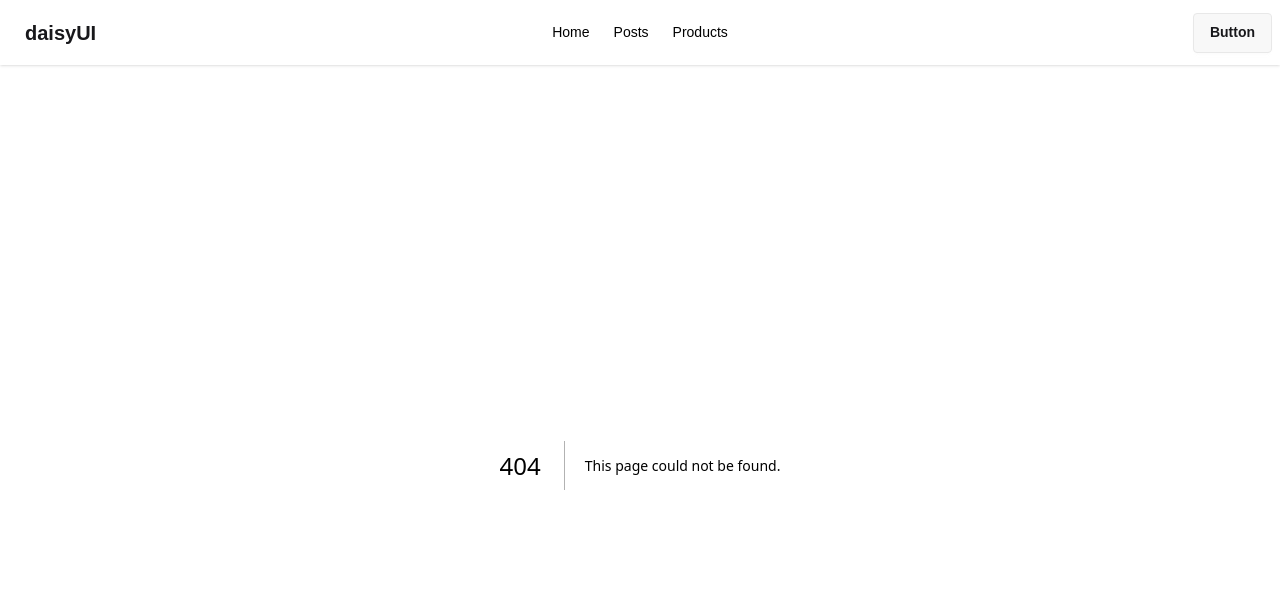
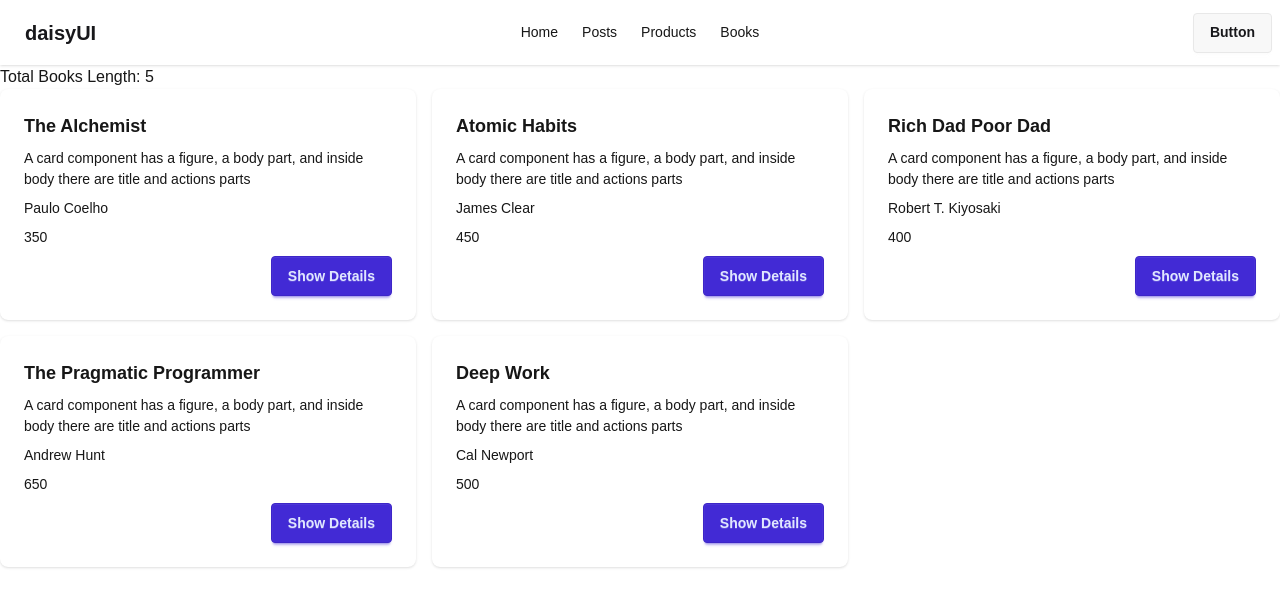
Before and after one commit to ashaasarkaar/next-data-fetch-ln-repo, a Next.js app: page /books in a window 1280 px wide. Before the commit this address had no page. Shown: the top 606 px of the page. Built offline with nearby package versions, Linux system fonts and the light colour scheme; data requests are answered from the project's data file.

Commit message:
(advanced) generateStaticParams (Dynamic Pages Optimization)

```diff
--- a/db.json
+++ b/db.json
@@ -4,9 +4,9 @@
   "products": [
     {
       "id": 1,
-      "name": "Wireless Bluetooth Headphones",
+      "name": "less Bluetooth Headphones Gadget",
       "category": "Electronics",
-      "price": 2000,
+      "price": 1000,
       "stock": 25,
       "description": "High-quality wireless headphones with clear sound and deep bass.",
       "image": "https://placehold.co/300x200?text=Headphones",
@@ -14,7 +14,7 @@
     },
     {
       "id": 2,
-      "name": "Smart Apple Watch",
+      "name": "Smart Elephant Apple Watch",
       "category": "Electronics",
       "price": 2500,
       "stock": 15,
@@ -44,7 +44,7 @@
     },
     {
       "id": 5,
-      "name": "Bluetooth Wireless Speaker",
+      "name": "Bluetooth Wireless Speaker Chemical Mouse Keyboard MY",
       "category": "Electronics",
       "price": 1800,
       "stock": 30,
@@ -52,5 +52,57 @@
       "image": "https://placehold.co/300x200?text=Speaker",
       "rating": 4.4
     }
+  ],
+   "books": [
+    {
+      "id": 1,
+      "title": "The Alchemist",
+      "author": "Paulo Coelho",
+      "category": "Fiction",
+      "price": 350,
+      "publishedYear": 1988,
+      "inStock": true,
+      "rating": 4.8
+    },
+    {
+      "id": 2,
+      "title": "Atomic Habits",
+      "author": "James Clear",
+      "category": "Self-Help",
+      "price": 450,
+      "publishedYear": 2018,
+      "inStock": true,
+      "rating": 4.9
+    },
+    {
+      "id": 3,
+      "title": "Rich Dad Poor Dad",
+      "author": "Robert T. Kiyosaki",
+      "category": "Finance",
+      "price": 400,
+      "publishedYear": 1997,
+      "inStock": false,
+      "rating": 4.6
+    },
+    {
+      "id": 4,
+      "title": "The Pragmatic Programmer",
+      "author": "Andrew Hunt",
+      "category": "Programming",
+      "price": 650,
+      "publishedYear": 1999,
+      "inStock": true,
+      "rating": 4.7
+    },
+    {
+      "id": 5,
+      "title": "Deep Work",
+      "author": "Cal Newport",
+      "category": "Productivity",
+      "price": 500,
+      "publishedYear": 2016,
+      "inStock": true,
+      "rating": 4.5
+    }
   ]
 }
--- /dev/null
+++ b/src/app/books/[bookId]/loading.jsx
@@ -0,0 +1,10 @@
+const LoadingPage = () => {
+    return (
+        <div className="flex justify-center items-center">
+            <h1>Loading Data....</h1>
+            <span className="loading loading-spinner text-error"></span>
+        </div>
+    );
+};
+
+export default LoadingPage;
--- /dev/null
+++ b/src/app/books/[bookId]/page.jsx
@@ -0,0 +1,25 @@
+
+export const generateStaticParams = async() =>{
+    const res = await fetch('http://localhost:5000/books');
+    const books = await res.json();
+
+    return books.map(book => ({
+        bookId: book.id
+    }))
+}
+
+const BookDetailsPage = async({params}) => {
+    const {bookId} = await params;
+    const res = await fetch(`http://localhost:5000/books/${bookId}`);
+    const {category, rating, publishedYear} = await res.json()
+    return (
+        <div className="border-2 border-pink-600 p-6 rounded-2xl">
+            <h1>Book Detail Page : {bookId}</h1>
+            <h1>Book Category: {category}</h1>
+            <p>Book Rating: {rating}</p>
+            <p>Publishing Year: {publishedYear}</p>
+        </div>
+    );
+};
+
+export default BookDetailsPage;
--- /dev/null
+++ b/src/app/books/page.jsx
@@ -0,0 +1,25 @@
+import BookCard from "@/components/BookCard";
+
+
+
+
+const getBooks = async() =>{
+    const res = await fetch('http://localhost:5000/books');
+    return  res.json();
+}
+
+const BooksPage = async() => {
+    const books = await getBooks();
+    return (
+        <div>
+            <h1>Total Books Length: {books.length}</h1>
+            <div className="grid grid-cols-3 gap-4">
+                {
+                    books.map(book =>  <BookCard key={book.id} book={book}></BookCard>)
+                }
+            </div>
+        </div>
+    );
+};
+
+export default BooksPage;
--- a/src/app/products/page.jsx
+++ b/src/app/products/page.jsx
@@ -1,7 +1,7 @@
 import Product from "@/components/Product";
 
 const getProducts = async() =>{
-    const res = await fetch('http://localhost:5000/products', {cache: 'force-cache'});
+    const res = await fetch('http://localhost:5000/products',{next: {revalidate: 10}});
     return res.json()
 }
 
--- /dev/null
+++ b/src/components/BookCard.jsx
@@ -0,0 +1,23 @@
+import Link from "next/link";
+
+
+const BookCard = ({book}) => {
+    const{id, author, title, price} = book;
+    return (
+       <div className="card bg-base-100 card-md shadow-sm">
+  <div className="card-body">
+    <h2 className="card-title">{title}</h2>
+    <p>A card component has a figure, a body part, and inside body there are title and actions parts</p>
+    <p>{author}</p>
+    <p>{price}</p>
+    <div className="justify-end card-actions">
+      <Link href={`/books/${id}`}>
+      <button className="btn btn-primary">Show Details</button>
+      </Link>
+    </div>
+  </div>
+</div>
+    );
+};
+
+export default BookCard;
--- a/src/components/Header.jsx
+++ b/src/components/Header.jsx
@@ -7,6 +7,7 @@
         <li><Link href='/'>Home</Link></li>
         <li><Link href='/posts'>Posts</Link></li>
         <li><Link href='/products'>Products</Link></li>
+        <li><Link href='/books'>Books</Link></li>
 
     </>
     return (
```
